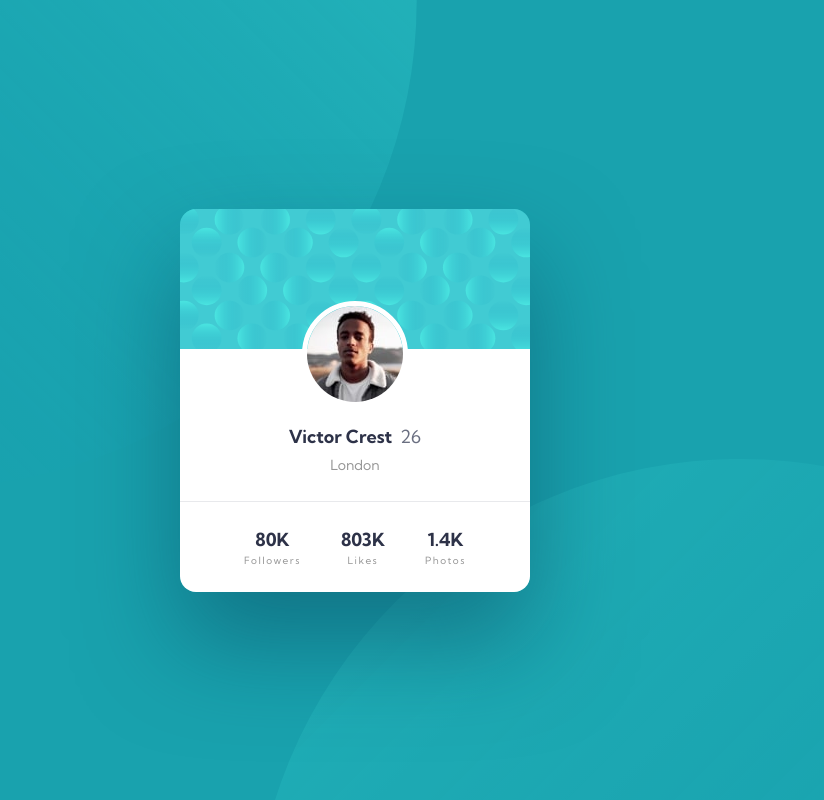
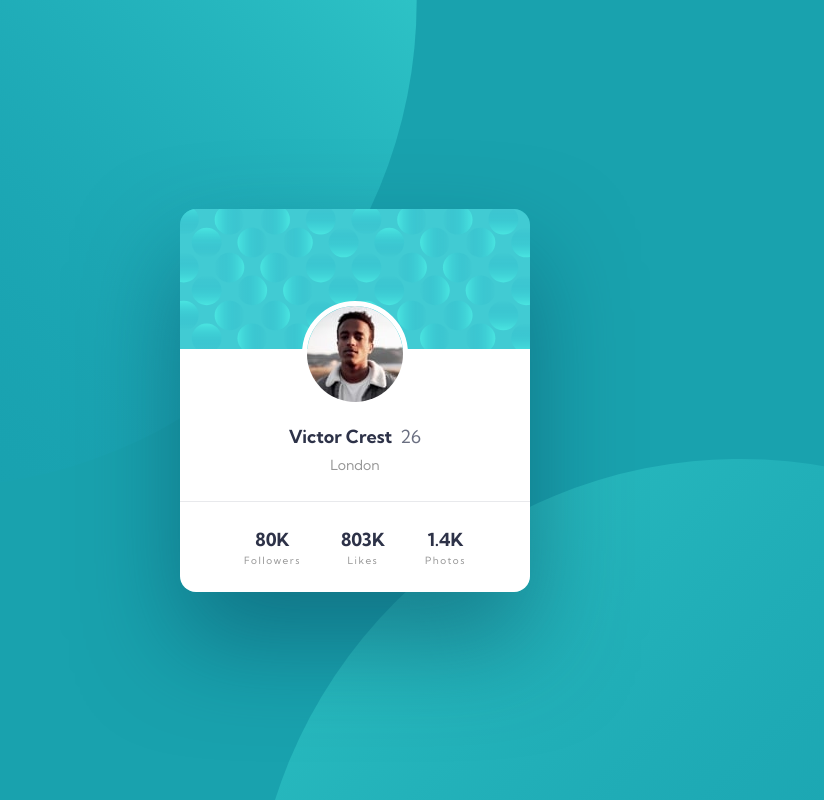
Before and after one commit to MaxCoder-mc/Profile-card-component, a plain HTML site: page index.html in a window 1280 px wide. Shown: the whole page, without its empty margins (285-1109 px from the left). Drawn offline with Linux system fonts and the light colour scheme.

Commit message:
Update style.css

```diff
--- a/style.css
+++ b/style.css
@@ -106,7 +106,7 @@ body::after {
   width: calc((622 / 16) * 1rem);
   height: calc((621 / 16) * 1rem);
   z-index: -1;
-  opacity: 0.45;
+/*   opacity: 0.45; */
 }
 body::before {
   background: url("./images/bg-pattern-top.svg") no-repeat;
```
